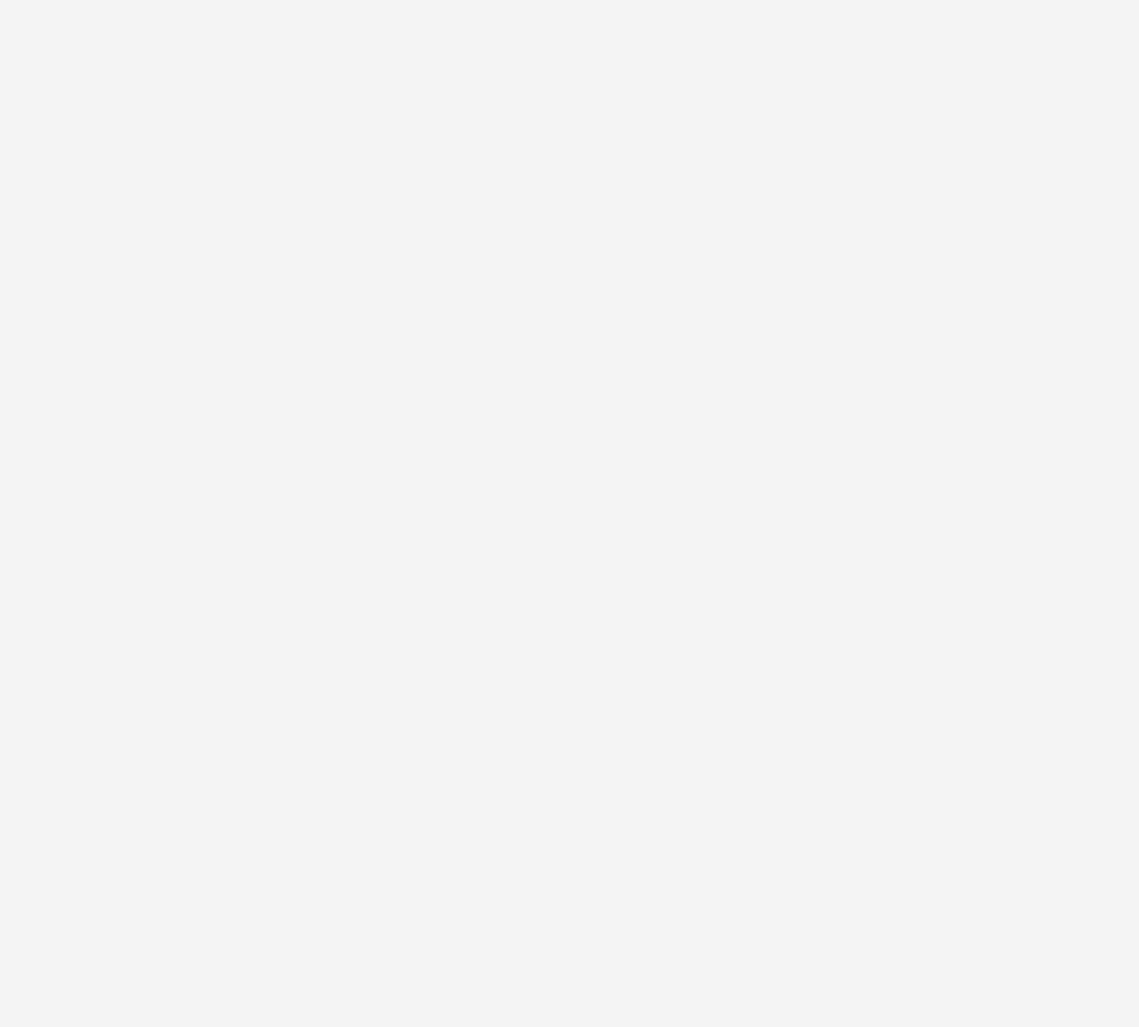
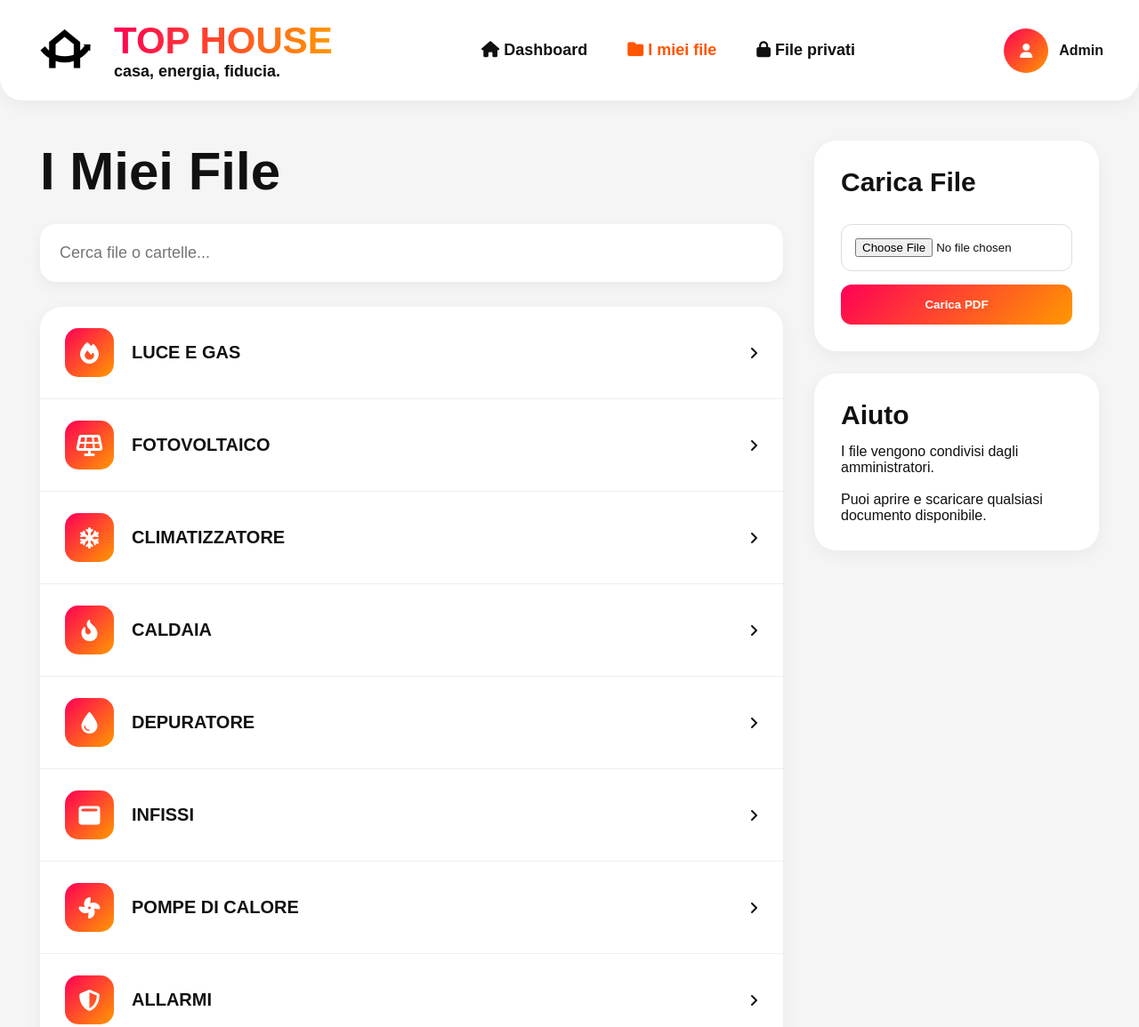
Before and after one commit to laminetallth/TOP-HOUSE, a plain HTML site: page index.html in a window 1280 px wide. Shown: the top 1155 px of the page at 89% size. Before the commit the page ends 800 px from the top, so only its background shows below. Drawn offline with Linux system fonts and the light colour scheme.

Commit message:
Update index.html

```diff
--- a/index.html
+++ b/index.html
@@ -146,4 +146,290 @@ nav a{
     width:55px;
     height:55px;
     border-radius:15px;
-    background:linear-gradient(135
+    background:linear-gradient(135deg,#ff0055,#ff9900);
+    display:flex;
+    justify-content:center;
+    align-items:center;
+    color:white;
+    font-size:24px;
+}
+
+.file-name{
+    font-size:20px;
+    font-weight:800;
+}
+
+.sidebar-box{
+    background:white;
+    border-radius:25px;
+    padding:30px;
+    margin-bottom:25px;
+    box-shadow:0 5px 20px rgba(0,0,0,0.05);
+}
+
+.sidebar-box h3{
+    margin-bottom:15px;
+    font-size:30px;
+}
+
+.sidebar-input{
+    width:100%;
+    padding:15px;
+    border:1px solid #ddd;
+    border-radius:12px;
+    margin:15px 0;
+}
+
+.btn{
+    width:100%;
+    border:none;
+    padding:15px;
+    border-radius:12px;
+    background:linear-gradient(135deg,#ff0055,#ff9900);
+    color:white;
+    font-weight:bold;
+}
+
+footer{
+    text-align:center;
+    padding:35px;
+}
+
+footer span{
+    color:#ff5500;
+    font-weight:800;
+}
+
+@media(max-width:1000px){
+
+.container{
+grid-template-columns:1fr;
+}
+
+nav{
+display:none;
+}
+
+.page-title{
+font-size:40px;
+}
+
+}
+
+</style>
+</head>
+
+<body>
+
+<header>
+
+<div class="logo">
+
+<img src="logo.png">
+
+<div class="logo-text">
+<h1>TOP HOUSE</h1>
+<p>casa, energia, fiducia.</p>
+</div>
+
+</div>
+
+<nav>
+
+<a href="#">
+<i class="fa-solid fa-house"></i>
+Dashboard
+</a>
+
+<a href="#" class="active">
+<i class="fa-solid fa-folder"></i>
+I miei file
+</a>
+
+<a href="#">
+<i class="fa-solid fa-lock"></i>
+File privati
+</a>
+
+</nav>
+
+<div class="admin">
+
+<div class="admin-icon">
+<i class="fa-solid fa-user"></i>
+</div>
+
+Admin
+
+</div>
+
+</header>
+
+<div class="container">
+
+<div>
+
+<h1 class="page-title">I Miei File</h1>
+
+<input
+class="search"
+type="text"
+placeholder="Cerca file o cartelle...">
+
+<div class="file-list">
+
+<div class="file-item"
+onclick="window.location.href='luce-gas.html'">
+
+<div class="file-left">
+<div class="file-icon">
+<i class="fa-solid fa-fire"></i>
+</div>
+
+<div class="file-name">
+LUCE E GAS
+</div>
+</div>
+
+<i class="fa-solid fa-angle-right"></i>
+
+</div>
+
+<div class="file-item">
+<div class="file-left">
+<div class="file-icon">
+<i class="fa-solid fa-solar-panel"></i>
+</div>
+<div class="file-name">FOTOVOLTAICO</div>
+</div>
+<i class="fa-solid fa-angle-right"></i>
+</div>
+
+<div class="file-item">
+<div class="file-left">
+<div class="file-icon">
+<i class="fa-solid fa-snowflake"></i>
+</div>
+<div class="file-name">CLIMATIZZATORE</div>
+</div>
+<i class="fa-solid fa-angle-right"></i>
+</div>
+
+<div class="file-item">
+<div class="file-left">
+<div class="file-icon">
+<i class="fa-solid fa-fire-flame-curved"></i>
+</div>
+<div class="file-name">CALDAIA</div>
+</div>
+<i class="fa-solid fa-angle-right"></i>
+</div>
+
+<div class="file-item">
+<div class="file-left">
+<div class="file-icon">
+<i class="fa-solid fa-droplet"></i>
+</div>
+<div class="file-name">DEPURATORE</div>
+</div>
+<i class="fa-solid fa-angle-right"></i>
+</div>
+
+<div class="file-item">
+<div class="file-left">
+<div class="file-icon">
+<i class="fa-solid fa-window-maximize"></i>
+</div>
+<div class="file-name">INFISSI</div>
+</div>
+<i class="fa-solid fa-angle-right"></i>
+</div>
+
+<div class="file-item">
+<div class="file-left">
+<div class="file-icon">
+<i class="fa-solid fa-fan"></i>
+</div>
+<div class="file-name">POMPE DI CALORE</div>
+</div>
+<i class="fa-solid fa-angle-right"></i>
+</div>
+
+<div class="file-item">
+<div class="file-left">
+<div class="file-icon">
+<i class="fa-solid fa-shield-halved"></i>
+</div>
+<div class="file-name">ALLARMI</div>
+</div>
+<i class="fa-solid fa-angle-right"></i>
+</div>
+
+<div class="file-item">
+<div class="file-left">
+<div class="file-icon">
+<i class="fa-solid fa-phone"></i>
+</div>
+<div class="file-name">TELEFONIA</div>
+</div>
+<i class="fa-solid fa-angle-right"></i>
+</div>
+
+<div class="file-item">
+<div class="file-left">
+<div class="file-icon">
+<i class="fa-solid fa-charging-station"></i>
+</div>
+<div class="file-name">WALL BOX</div>
+</div>
+<i class="fa-solid fa-angle-right"></i>
+</div>
+
+<div class="file-item">
+<div class="file-left">
+<div class="file-icon">
+<i class="fa-solid fa-file-lines"></i>
+</div>
+<div class="file-name">MODULI</div>
+</div>
+<i class="fa-solid fa-angle-right"></i>
+</div>
+
+</div>
+
+</div>
+
+<div>
+
+<div class="sidebar-box" id="admin-upload">
+    <h3>Carica File</h3>
+    <input type="file" id="fileInput" class="sidebar-input">
+    <button class="btn" onclick="uploadFile()">Carica PDF</button>
+</div>
+
+<div class="sidebar-box">
+
+<h3>Aiuto</h3>
+
+<p>
+I file vengono condivisi dagli amministratori.
+<br><br>
+Puoi aprire e scaricare qualsiasi documento disponibile.
+</p>
+
+</div>
+
+</div>
+
+</div>
+
+<footer>
+
+© 2025 <span>TOP HOUSE</span> - Tutti i diritti riservati
+
+</footer>
+
+<script type="module" src="configurazione.js"></script>
+
+</body>
+</html>
```
